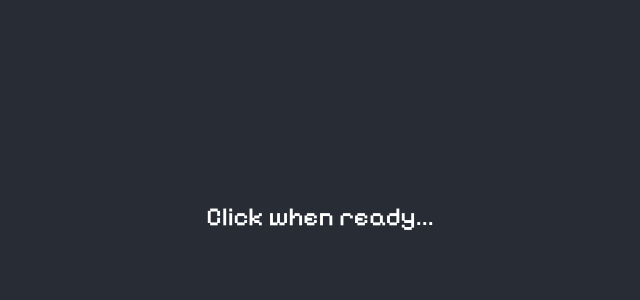
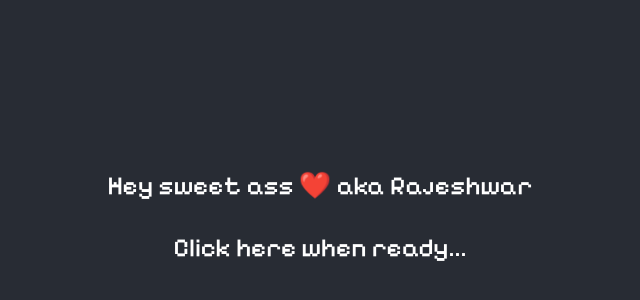
Before and after one commit to Jayregal/cringe001, a React (Create React App) app: page / in a window 1280 px wide. Shown: the part 184-484 px from the top of the page, without its empty margins (320-960 px from the left). Built offline with nearby package versions, Linux system fonts and the light colour scheme.

Commit message:
added something

```diff
--- a/src/App.js
+++ b/src/App.js
@@ -68,7 +68,8 @@ function App() {
                 </div>
                 <div className="pixelify-sans-1">
                   <br />
-                  Sweet! You've unlocked your Valentine.
+                  Sweet! You've unlocked your Valentine! Your Lat.
+                  <br />
                   <br />
                   <br />
                   <a href="https://snapchat.com/add/jenmcqueen007" target="_blank" className="pixelify-sans-1 text_white">Ping her</a>
--- a/src/Start.jsx
+++ b/src/Start.jsx
@@ -9,8 +9,11 @@ const Start = ({ onOpenClick }) => {
 
   return (
     <div className="start-page">
+      Hey sweet ass ❤️ aka Rajeshwar
+      <br/>
+      <br/>
       <span className="pixelify-sans-1" onClick={handleOpenClick}>
-        Click when ready...
+      Click here when ready...
       </span>
     </div>
   );
```
